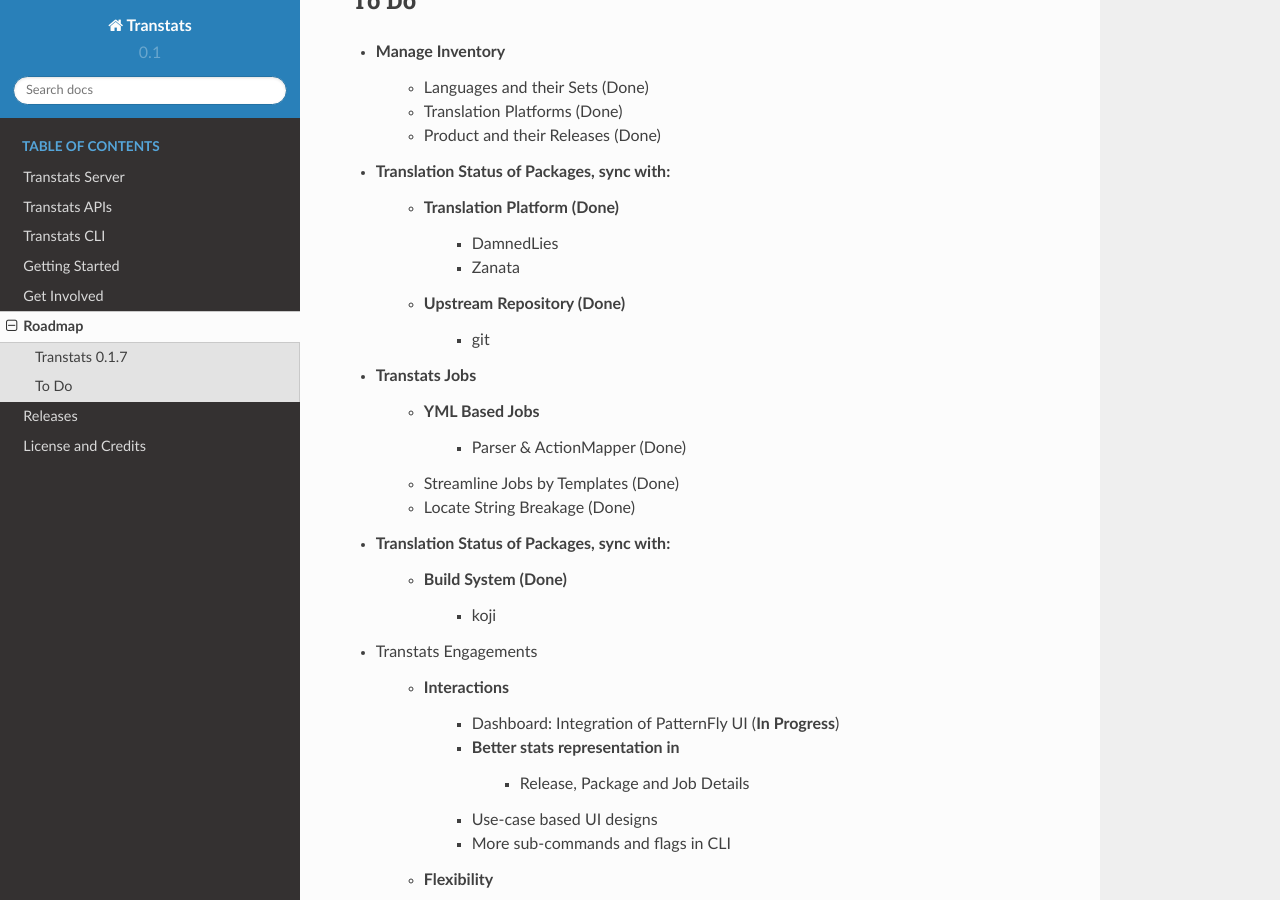
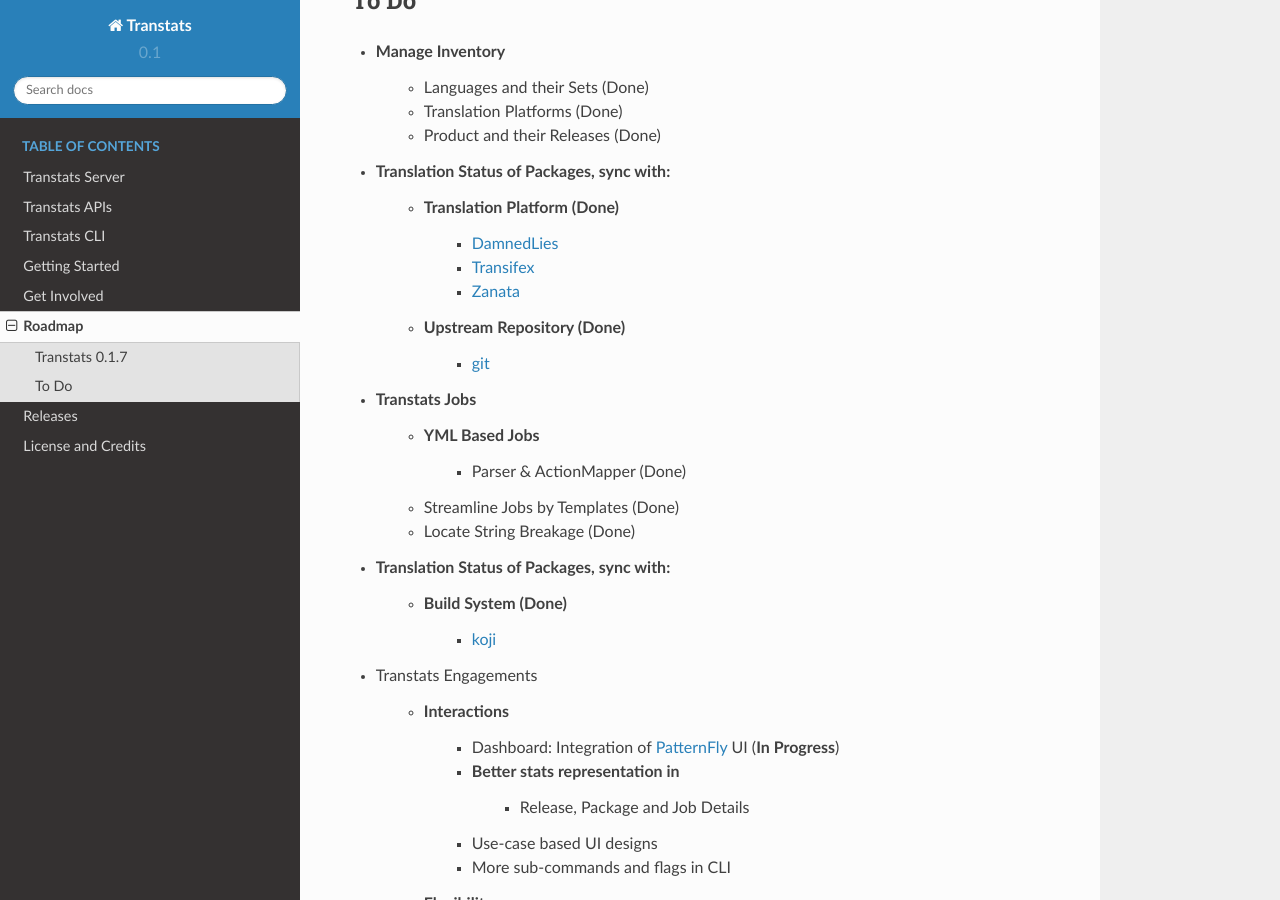
Before and after one commit to transtats/transtats, a Sphinx documentation site: the page built from docs/source/roadmap.rst, in a window 1280 px wide and 900 px high, scrolled down 498 px. Built offline with Sphinx 7.4.7 and the Read the Docs theme 2.0.0, drawn with Linux system fonts in a browser that asks for light colours.

Commit message:
update roadmap

```diff
--- a/docs/source/roadmap.rst
+++ b/docs/source/roadmap.rst
@@ -24,10 +24,11 @@ To Do
 
 - Translation Status of Packages, sync with:
     - Translation Platform (Done)
-        - DamnedLies
-        - Zanata
+        - `DamnedLies <https://wiki.gnome.org/DamnedLies>`_
+        - `Transifex <https://www.transifex.com/>`_
+        - `Zanata <http://zanata.org/>`_
     - Upstream Repository (Done)
-        - git
+        - `git <https://git-scm.com/>`_
 
 - Transtats Jobs
     - YML Based Jobs
@@ -37,12 +38,12 @@ To Do
 
 - Translation Status of Packages, sync with:
     - Build System (Done)
-        - koji
+        - `koji <https://koji.fedoraproject.org/koji/>`_
 
 - Transtats Engagements
 
     - Interactions
-        - Dashboard: Integration of PatternFly UI (**In Progress**)
+        - Dashboard: Integration of `PatternFly <https://www.patternfly.org/>`_ UI (**In Progress**)
         - Better stats representation in
             - Release, Package and Job Details
         - Use-case based UI designs
@@ -55,7 +56,7 @@ To Do
 
 - Expanding Support
     - Translation Platform
-        - Weblate
+        - `Weblate <https://weblate.org>`_
     - Translation File Format *in Jobs*
         - Java files (``properties``, ``dtd``)
         - PHP, JS (``ini``, ``json``)
```
